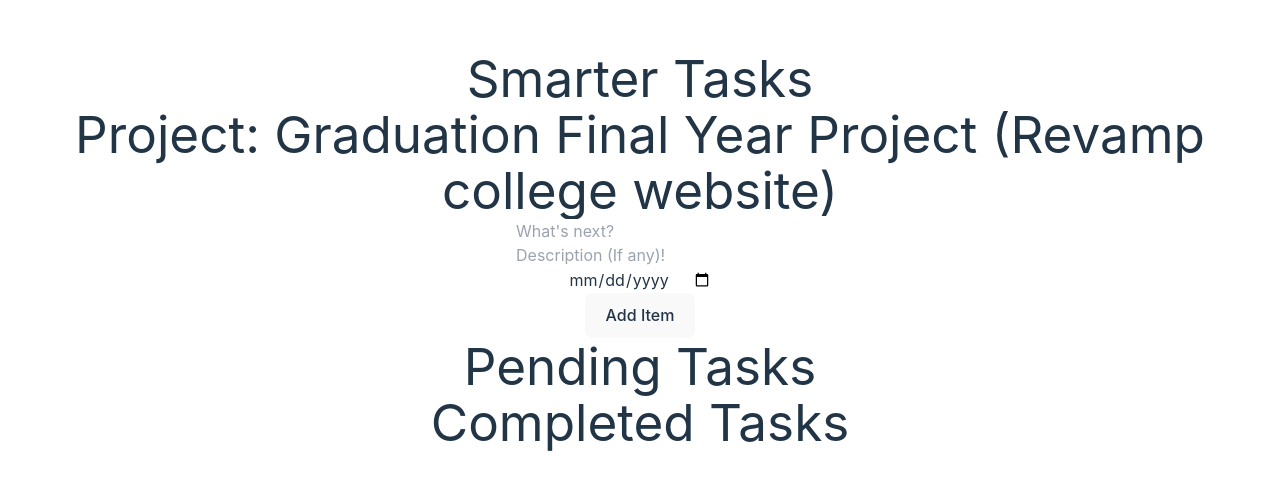
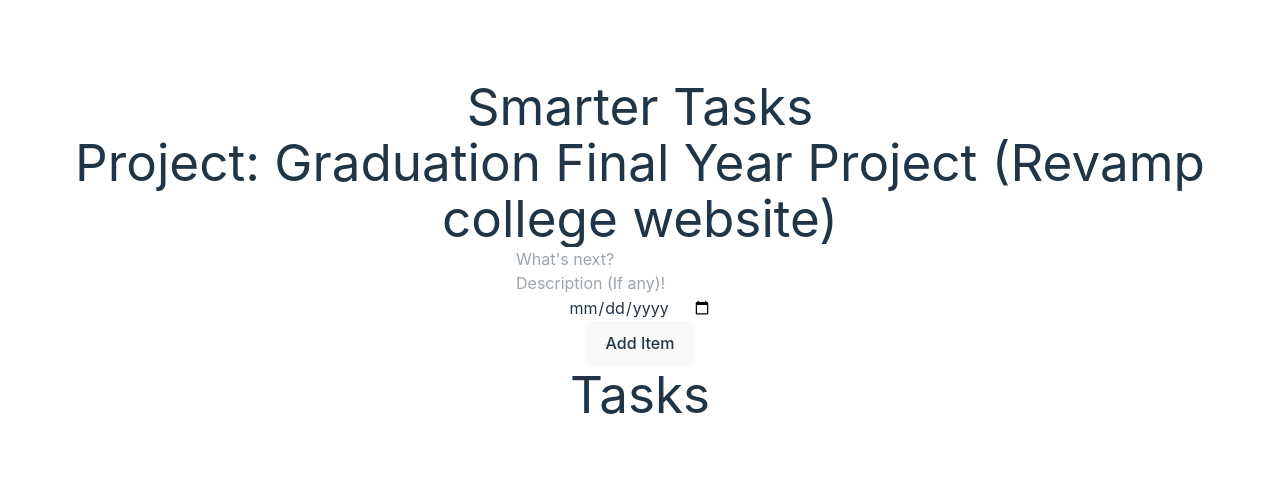
Before and after one commit to mehulpatelspce/wd301-1, a React (Vite) app in the folder smarter-tasks/: page / in a window 1280 px wide. Shown: the part 150-640 px from the top of the page. Built offline with nearby package versions, Linux system fonts and the light colour scheme; the HTML template or start-up script is replaced by a standard one.

Commit message:
Updated TaskApp for displaying tasks

```diff
--- a/smarter-tasks/src/TaskApp.tsx
+++ b/smarter-tasks/src/TaskApp.tsx
@@ -35,18 +35,12 @@ class TaskApp extends React.Component<TaskAppProp, TaskAppState> {
         <div className="grid grid-cols-2 gap-4">
           <div className="border border-slate-200 rounded-xl p-4">
             <h1 className="text-slate-500 text-xl font-bold text-center mb-2">
-              Pending Tasks
+              Tasks
             </h1>
 
             <TaskList tasks={this.state.tasks} />
           </div>
-          <div className="border border-slate-200 rounded-xl p-4">
-            <h1 className="text-slate-500 text-xl font-bold text-center mb-2">
-              Completed Tasks
-            </h1>
 
-            <TaskList tasks={this.state.tasks} />
-          </div>
         </div>
       </div>
 
```
